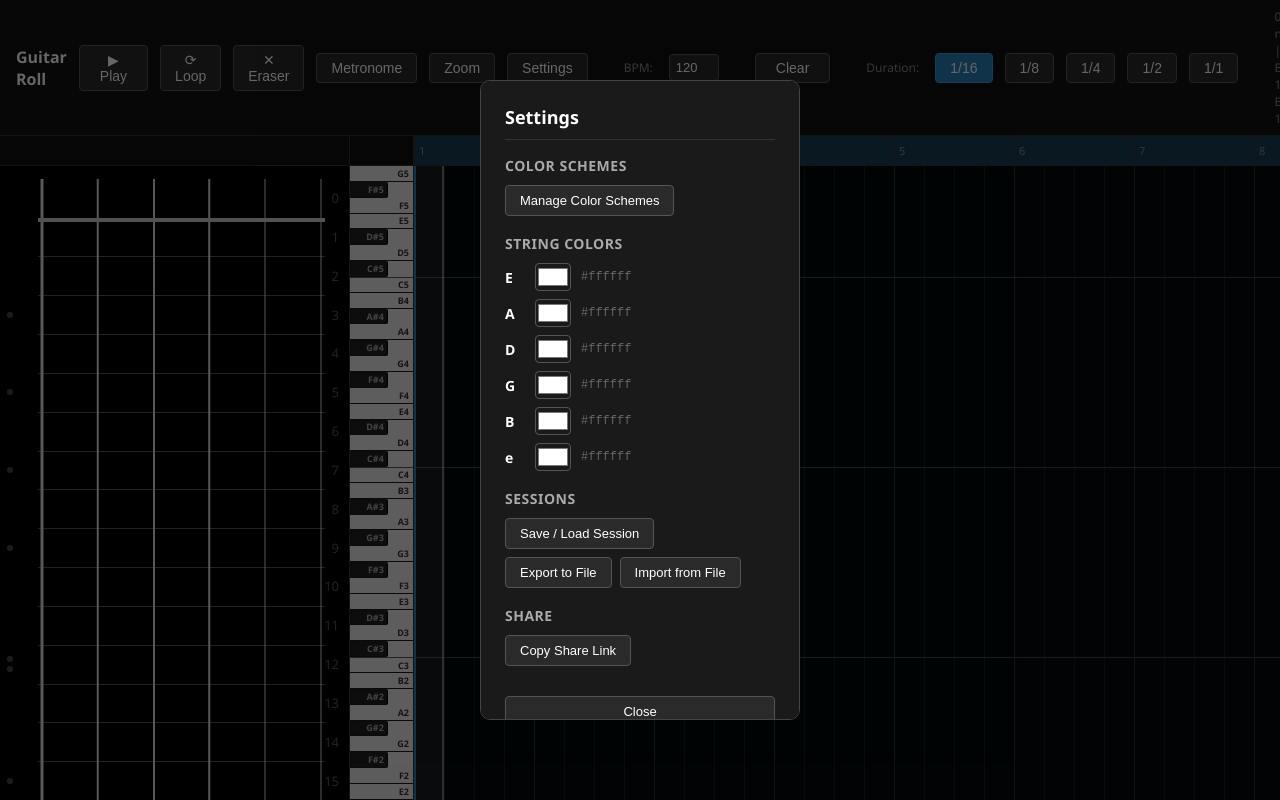
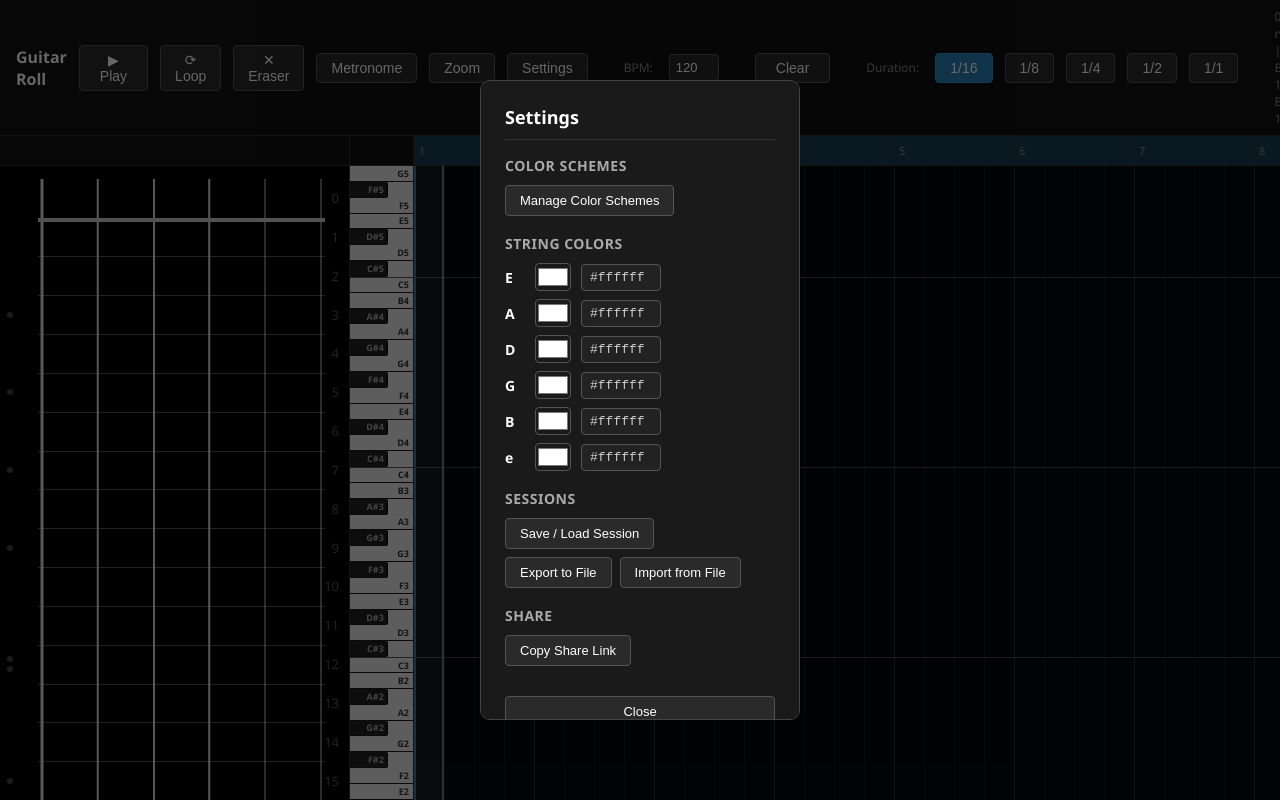
Before and after one commit to circuloponto/guitar_roll, a React (Vite) app: page / in a window 1280 px wide. Both pictures are taken after a click on the button "Settings". Built offline with nearby package versions, Linux system fonts and the light colour scheme.

Commit message:
hex pasting enabled

```diff
--- a/src/App.css
+++ b/src/App.css
@@ -460,6 +460,8 @@
   align-items: center;
   justify-content: center;
   z-index: 100;
+  user-select: text;
+  -webkit-user-select: text;
 }
 
 .settings-popup {
@@ -472,6 +474,8 @@
   max-height: 80vh;
   overflow-y: auto;
   color: #fff;
+  user-select: text;
+  -webkit-user-select: text;
 }
 
 .settings-popup-wide {
@@ -526,6 +530,26 @@
   font-size: 12px;
   color: #666;
   font-family: monospace;
+}
+
+.settings-hex-input {
+  background: #222;
+  color: #ccc;
+  border: 1px solid #555;
+  border-radius: 4px;
+  padding: 5px 8px;
+  font-size: 13px;
+  font-family: monospace;
+  width: 80px;
+  user-select: text;
+  -webkit-user-select: text;
+}
+
+.settings-hex-input:focus {
+  outline: none;
+  border-color: #3498db;
+  color: #fff;
+  background: #2a2a2a;
 }
 
 .settings-input {
--- a/src/App.jsx
+++ b/src/App.jsx
@@ -3,7 +3,7 @@ import Fretboard from './components/Fretboard';
 import Timeline from './components/Timeline';
 import { playNote, playNoteAtTime, playClickAtTime, getAudioContext, getNoteName } from './utils/audio';
 import { NUM_BARS, SUBDIVISIONS, BPM as DEFAULT_BPM } from './utils/constants';
-import { stateFromUrl } from './utils/storage';
+import { stateFromUrl, saveColorScheme } from './utils/storage';
 import SettingsModal from './components/SettingsModal';
 import './App.css';
 
@@ -71,6 +71,7 @@ function App() {
   const [showSettings, setShowSettings] = useState(false);
   const [hoveredNote, setHoveredNote] = useState(null); // { stringIndex, fret }
   const [synesthesia, setSynesthesia] = useState([]); // [{ note: 'C', color: '#ff0000' }, ...]
+  const [activeColorScheme, setActiveColorScheme] = useState(null); // { name, colors }
   const [loop, setLoop] = useState(false);
   const [loopStart, setLoopStart] = useState(0);
   const [loopEnd, setLoopEnd] = useState(NUM_BARS * SUBDIVISIONS);
@@ -112,6 +113,12 @@ function App() {
     if (data.noteDuration !== undefined) setNoteDuration(data.noteDuration);
     if (data.metronome !== undefined) setMetronome(data.metronome);
     if (data.fretboardZoom !== undefined) setFretboardZoom(data.fretboardZoom);
+    if (data.activeColorScheme !== undefined) setActiveColorScheme(data.activeColorScheme);
+    if (data.colorSchemes) {
+      Object.entries(data.colorSchemes).forEach(([name, scheme]) => {
+        saveColorScheme(name, scheme);
+      });
+    }
   }, [setNotesTracked]);
 
   // Load from URL on mount
@@ -468,8 +475,8 @@ function App() {
         <SettingsModal
           appState={{
             notes, bpm, loop, loopStart, loopEnd,
-            stringColors, synesthesia, noteDuration,
-            metronome, fretboardZoom,
+            stringColors, synesthesia, activeColorScheme,
+            noteDuration, metronome, fretboardZoom,
           }}
           onApplyState={applyState}
           onClose={() => setShowSettings(false)}
--- a/src/components/SettingsModal.jsx
+++ b/src/components/SettingsModal.jsx
@@ -1,9 +1,39 @@
-import { useState } from 'react';
+import { useState, useEffect } from 'react';
 import {
   listColorSchemes, saveColorScheme, deleteColorScheme,
   listSessions, saveSession, loadSession, deleteSession,
   exportToFile, importFromFile, stateToUrl, getSessionState,
 } from '../utils/storage';
+
+// Editable hex input that allows free typing and applies on valid hex
+function HexInput({ value, onChange }) {
+  const [text, setText] = useState(value);
+  useEffect(() => { setText(value); }, [value]);
+
+  const apply = (v) => {
+    let hex = v.trim();
+    if (hex && !hex.startsWith('#')) hex = '#' + hex;
+    if (/^#[0-9a-fA-F]{6}$/.test(hex)) {
+      onChange(hex.toLowerCase());
+    }
+  };
+
+  return (
+    <input
+      type="text"
+      className="settings-hex-input"
+      value={text}
+      onChange={e => setText(e.target.value)}
+      onBlur={() => apply(text)}
+      onKeyDown={e => {
+        e.stopPropagation();
+        if (e.key === 'Enter') { apply(text); e.target.blur(); }
+      }}
+      onPaste={e => e.stopPropagation()}
+      onClick={e => e.stopPropagation()}
+    />
+  );
+}
 
 const CHROMATIC = ['C', 'C#', 'D', 'Eb', 'E', 'F', 'F#', 'G', 'Ab', 'A', 'Bb', 'B'];
 // Map display names to internal names used by synesthesia
@@ -27,11 +57,11 @@ export default function SettingsModal({ appState, onApplyState, onClose }) {
   const refreshSessions = () => setSessions(listSessions());
 
   // Apply a color scheme to the app
-  const applyScheme = (colors) => {
+  const applyScheme = (name, colors) => {
     const synesthesia = Object.entries(colors)
       .filter(([_, c]) => c !== '#ffffff')
       .map(([note, color]) => ({ note, color }));
-    onApplyState({ synesthesia });
+    onApplyState({ synesthesia, activeColorScheme: { name, colors } });
   };
 
   // --- Main page ---
@@ -62,7 +92,14 @@ export default function SettingsModal({ appState, onApplyState, onClose }) {
                     onApplyState({ stringColors: next });
                   }}
                 />
-                <span className="settings-hex">{appState.stringColors[i]}</span>
+                <HexInput
+                  value={appState.stringColors[i]}
+                  onChange={(v) => {
+                    const next = [...appState.stringColors];
+                    next[i] = v;
+                    onApplyState({ stringColors: next });
+                  }}
+                />
               </div>
             ))}
           </div>
@@ -131,7 +168,7 @@ export default function SettingsModal({ appState, onApplyState, onClose }) {
                   ))}
                 </div>
                 <div className="scheme-actions">
-                  <button className="settings-btn-sm" onClick={() => applyScheme(schemes[name])}>Apply</button>
+                  <button className="settings-btn-sm" onClick={() => applyScheme(name, schemes[name])}>Apply</button>
                   <button className="settings-btn-sm" onClick={() => {
                     setEditingScheme({ name, colors: { ...schemes[name] } });
                     setPage('editScheme');
@@ -192,7 +229,16 @@ export default function SettingsModal({ appState, onApplyState, onClose }) {
                       colors: { ...prev.colors, [internalName]: e.target.value }
                     }))}
                   />
-                  <span className="settings-hex">{editingScheme.colors[internalName] || '#ffffff'}</span>
+                  <HexInput
+                    value={editingScheme.colors[internalName] || '#ffffff'}
+                    onChange={v => {
+                      const n = internalName;
+                      setEditingScheme(prev => ({
+                        ...prev,
+                        colors: { ...prev.colors, [n]: v }
+                      }));
+                    }}
+                  />
                 </div>
               );
             })}
--- a/src/utils/storage.js
+++ b/src/utils/storage.js
@@ -32,6 +32,8 @@ export function getSessionState(appState) {
     noteDuration: appState.noteDuration,
     metronome: appState.metronome,
     fretboardZoom: appState.fretboardZoom,
+    activeColorScheme: appState.activeColorScheme || null,
+    colorSchemes: listColorSchemes(),
   };
 }
 
@@ -113,7 +115,12 @@ export function importFromFile() {
 
 // --- URL compression ---
 export function stateToUrl(state) {
-  const json = JSON.stringify(state);
+  const { colorSchemes, ...urlState } = state;
+  // Only include the active color scheme, not all saved schemes
+  if (urlState.activeColorScheme) {
+    urlState.colorSchemes = { [urlState.activeColorScheme.name]: urlState.activeColorScheme.colors };
+  }
+  const json = JSON.stringify(urlState);
   const compressed = compressToEncodedURIComponent(json);
   return window.location.origin + window.location.pathname + '#s=' + compressed;
 }
```
